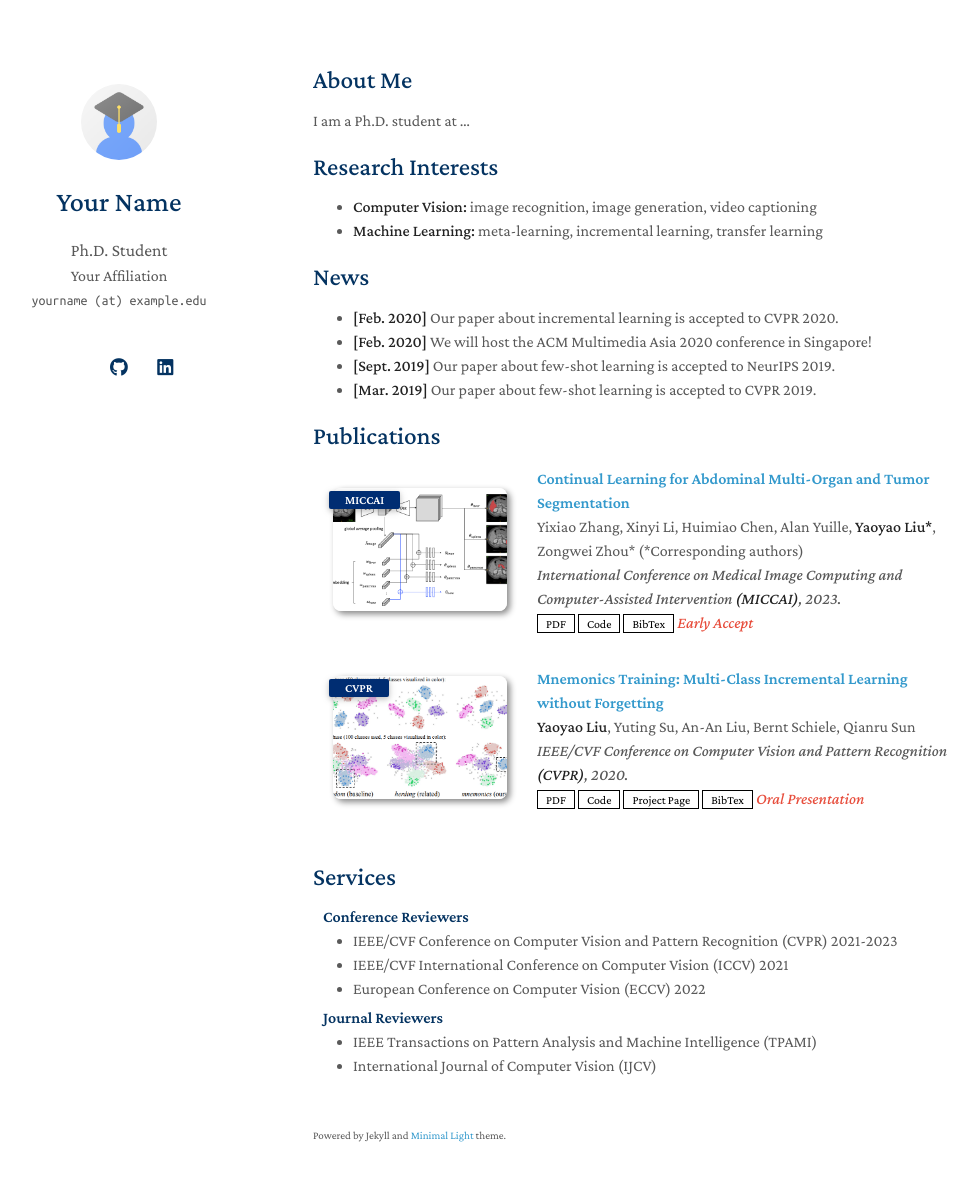
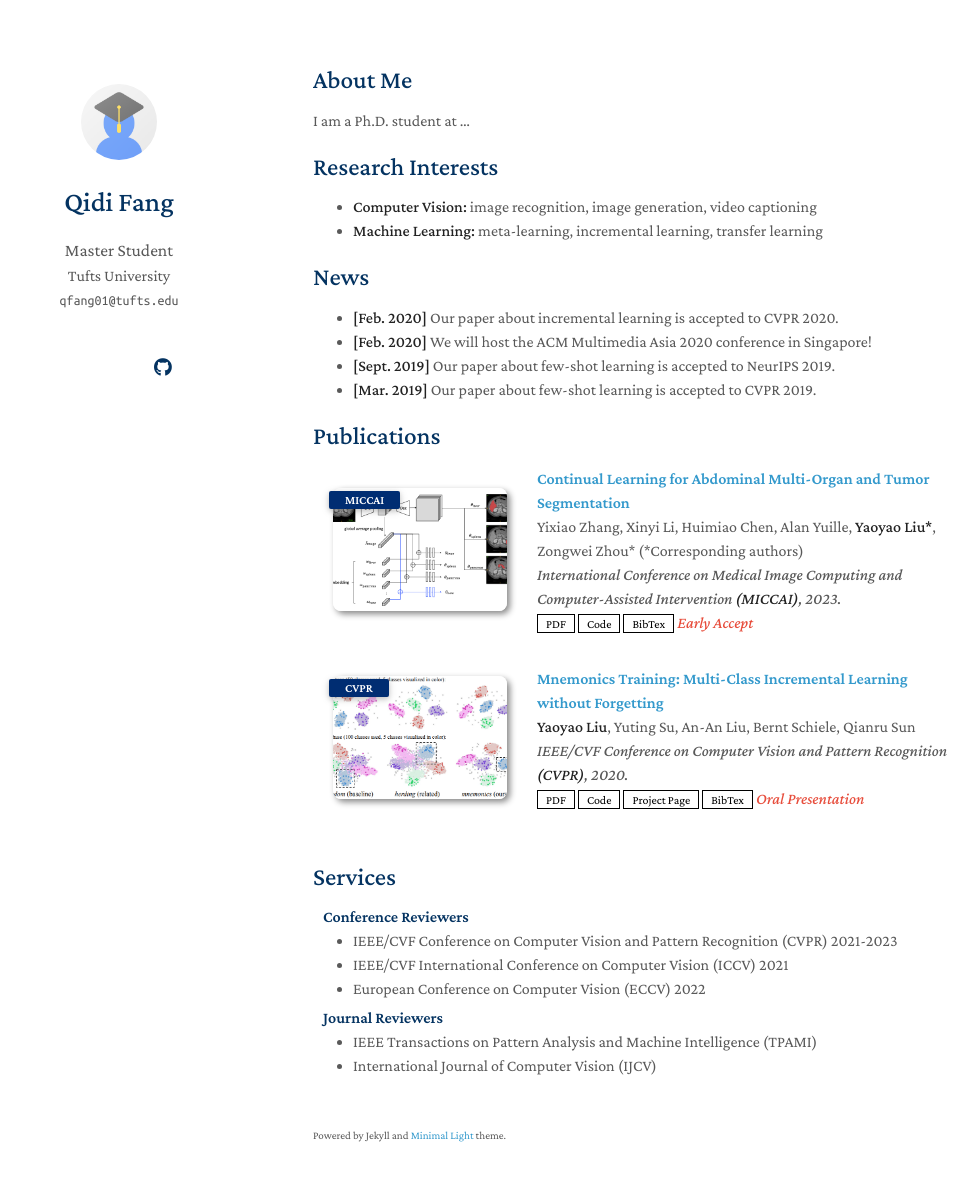
Before and after one commit to NoahF1205/qidifang.github.io, a Jekyll site: the page built from index.md, in a window 1280 px wide and 1216 px high. Shown: the top 1181 px of the window, without its empty margins (157-1135 px from the left). Built offline with Jekyll 4.4.1, drawn with Linux system fonts in a browser that asks for light colours; a style sheet for code colours, icons or effects is not loaded; our own code applies the rules of GitHub Pages for plain Markdown files.

Commit message:
Update _config.yml

```diff
--- a/_config.yml
+++ b/_config.yml
@@ -1,8 +1,8 @@
 # Basic Information
-title: Your Name
-position: Ph.D. Student
-affiliation: Your Affiliation
-email: yourname (at) example.edu
+title: Qidi Fang
+position: Master Student
+affiliation: Tufts University
+email: qfang01@tufts.edu
 
 # Search Engine Optimization (SEO)
 # The following information is used to improve the website traffic from search engines, e.g., Google.
@@ -12,11 +12,11 @@ canonical: https://minimal-light-theme.yliu.me/
 
 # Links
 # If you don't need one of them, you may delete the corresponding line.
-google_scholar: https://scholar.google.com/
+google_scholar: https://scholar.google.com/citations?user=ryS-6kEAAAAJ&hl=en
 cv_link: assets/files/curriculum_vitae.pdf
-github_link: https://github.com/
-linkedin: https://www.linkedin.com/
-twitter: https://twitter.com/
+github_link: https://github.com/NoahF1205
+#linkedin: https://www.linkedin.com/
+#twitter: https://twitter.com/
 
 # Images (e.g., your profile picture and your website's favicon)
 # "favicon" and "favicon_dark" are used for the light and dark modes, respectively.
```
